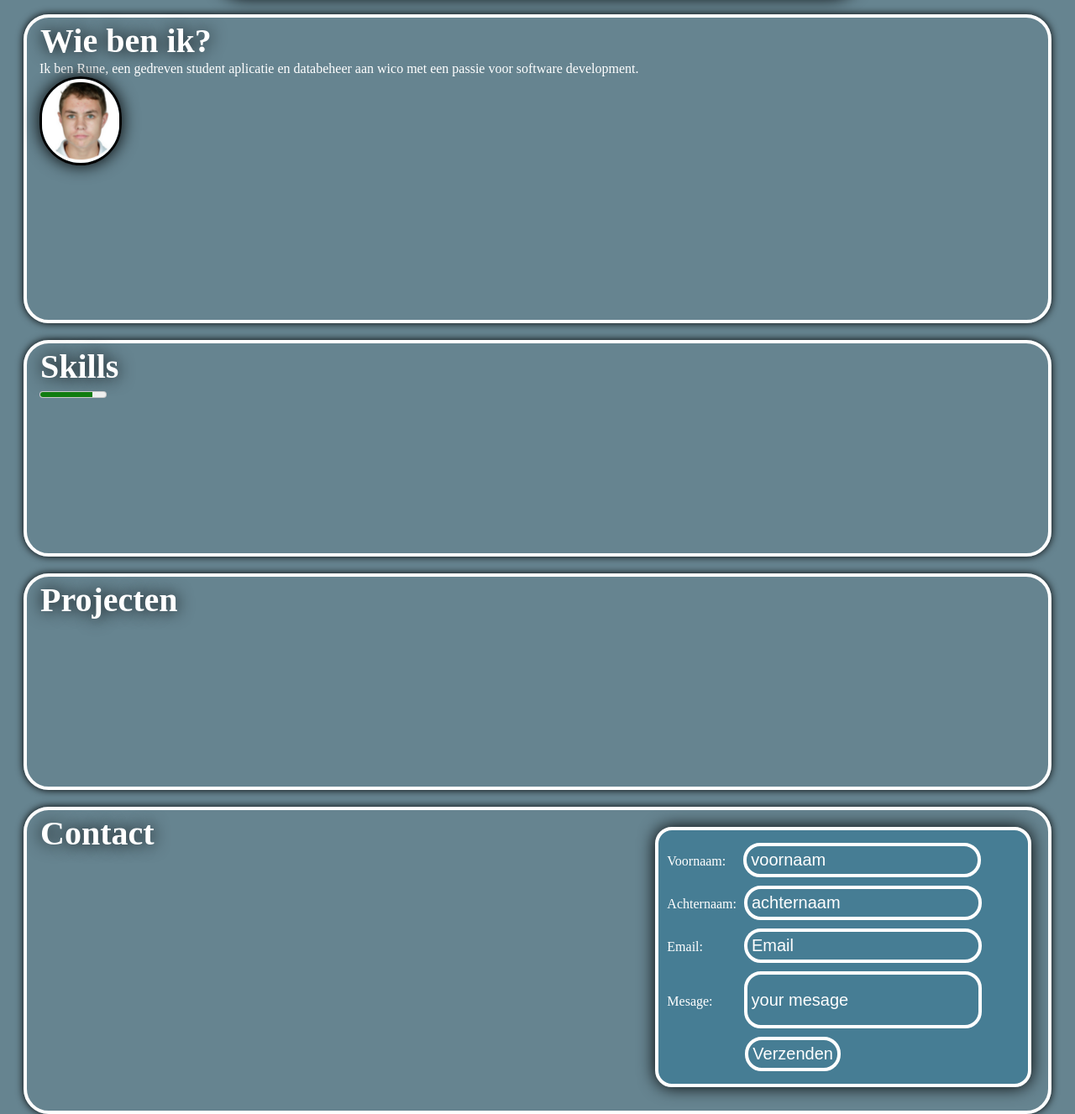
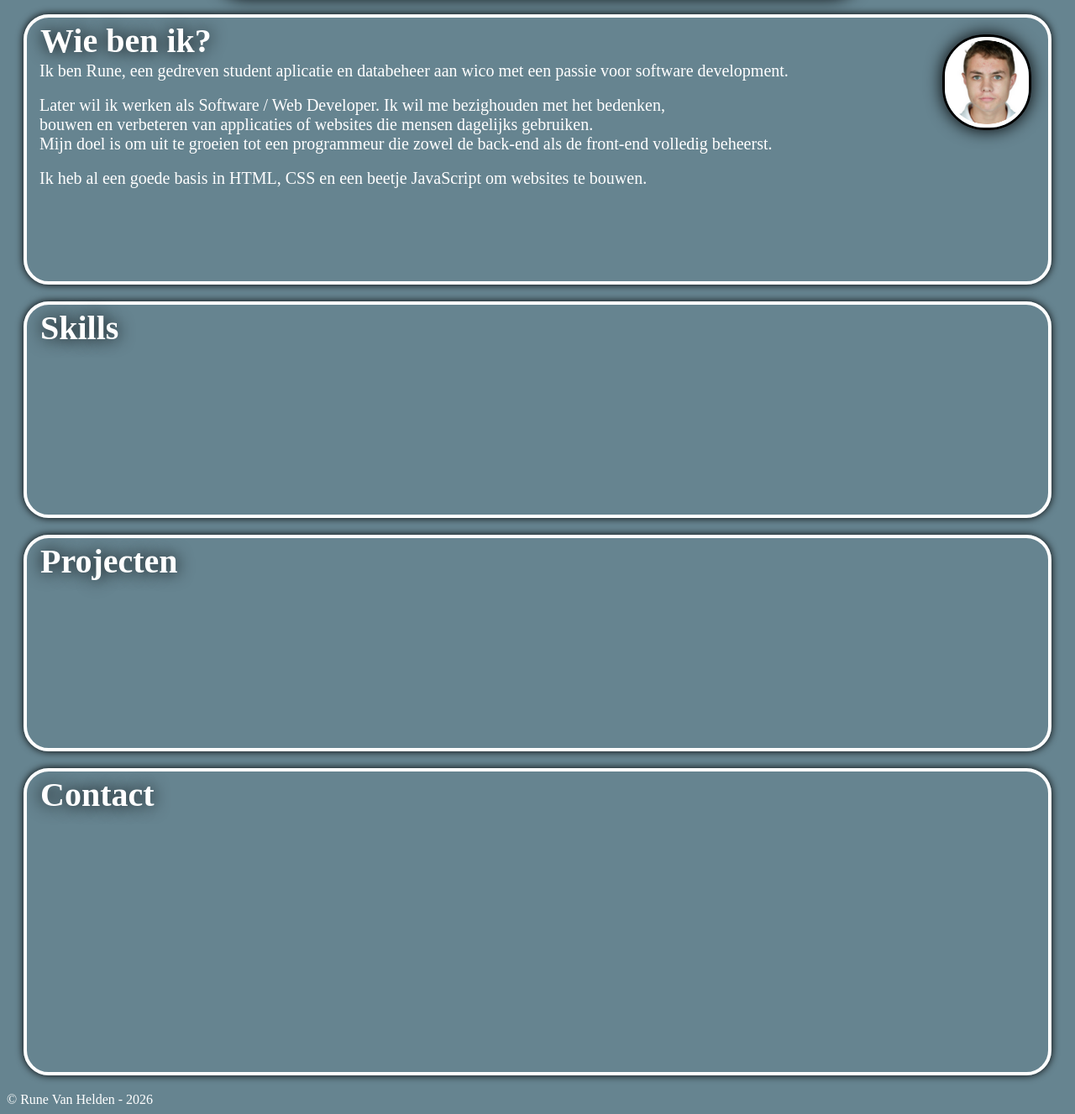
Before and after one commit to runevanhelden-commits/Portfolio, a plain HTML site: page index.html in a window 1280 px wide. Shown: the part 158-1485 px from the top of the page at 84% size. Drawn offline with Linux system fonts and the light colour scheme; a web font is replaced by a local one.

Commit message:
home section verbeterd en form weggedaan

```diff
--- a/css/style.css
+++ b/css/style.css
@@ -15,6 +15,7 @@ body {
   text-shadow: 10px 10px 10px rgba(4, 53, 74, 0.607);
   transition: 0.2 ease;
 }
+
 .tussentietels {
   font-family: honk;
   font-weight: bold;
@@ -41,6 +42,7 @@ body {
   top: 15px;
   right: 30px;
 }
+
 #navigatie {
   background-color: rgb(70, 125, 148);
   width: 750px;
@@ -52,10 +54,10 @@ body {
   padding: 3px;
   margin: 2px auto;
   box-shadow: 0px 0px 20px black;
-  display:flex;
+  display: flex;
   align-items: center;
   justify-content: center;
-  z-index:1;
+  z-index: 1;
 }
 
 .knop {
@@ -89,6 +91,7 @@ body {
 ::placeholder {
   color: white
 }
+
 ::-webkit-scrollbar {
   width: 15px;
 }
@@ -102,21 +105,27 @@ body {
   border-radius: 10px;
   border: 2px solid white;
 }
+
 #Home {
   border: 4px solid white;
   border-radius: 30px;
   box-shadow: 0px 0px 10px black;
-  padding-left: 15px;
-  padding-top: 3px;
+  padding:3px 170px 3px 15px;
   margin: 20px;
   position: relative;
+}
+#Home>div{
+  font-size:20px;
+}
 #profielfoto {
-    height: 100px;
-    width: auto;
+    width:100px;
+    height: auto;
     border: 3px solid black;
     border-radius: 50px;
     box-shadow: 0px 0px 20px black;
-  }
+    position:absolute;
+    top:20px;
+    right:20px;
   }
 
 #Skills {
@@ -149,40 +158,13 @@ body {
   position: relative;
 }
 
-#contact_forms{
-  background-color:rgb(70, 125, 148);
-  position:absolute;
-  right:20px;
-  top:20px;
-  border:4px solid white;
-  border-radius:20px;
-  padding:10px;
-  padding-right:50px;
-  box-shadow: 0px 0px 20px black;
-}
-.form{
-  font-size:20px;
-  background-color:rgba(4, 53, 74, 0);
-  border:4px solid white;
-  border-radius:20px;
-  margin:5px;
-  padding:5px;
-  color:white;
-}
-#mesage{
-  height:50px;
-}
-:hover#knopforms{
-  background-color: rgba(4, 53, 74, 0.607);
-}
-
 #tekstballon {
   position: absolute;
-  top:20px;
-  right:170px;
+  top: 20px;
+  right: 170px;
   background: rgba(4, 53, 74, 0.607);
   padding: 15px;
-  border:2px solid white;
+  border: 2px solid white;
   border-radius: 10px;
   width: 150px;
 }
--- a/index.html
+++ b/index.html
@@ -32,13 +32,16 @@
         <section id="Home">
             <h2 class="tussentietels">Wie ben ik?</h2>
             <div>Ik ben Rune, een gedreven student aplicatie en databeheer aan wico met een passie voor software
-                development.</div>
+                development.</div><br>
+            <div>Later wil ik werken als Software / Web Developer. Ik wil me bezighouden met het bedenken,<br>
+                 bouwen en verbeteren van applicaties of websites die mensen dagelijks gebruiken. <br>
+                 Mijn doel is om uit te groeien tot een programmeur die zowel de back-end als de front-end volledig beheerst.</div><br>
+            <div>Ik heb al een goede basis in HTML, CSS en een beetje JavaScript om websites te bouwen.</div>
             <img id="profielfoto" src="profielfoto.png">
-            <br><br><br><br><br><br><br><br><br><br><br>
+            <br><br><br><br><br><br>
         </section>
         <section id="Skills">
             <h2 class="tussentietels">Skills</h2>
-            <meter value="80" max="100">80%</meter>
             <br><br><br><br><br><br><br><br><br><br><br>
         </section>
         <section id="Projecten">
@@ -47,22 +50,9 @@
         </section>
         <section id="Contact">
             <h2 class="tussentietels">Contact</h2>
-            <section id="contact_forms">
-                <label for="voornaam">Voornaam:</label>&nbsp;&nbsp;&nbsp;
-                <input class="form" type="text" id="voornaam" name="voornaam" placeholder="voornaam"><br>
-                <label for="achternaam">Achternaam:</label>
-                <input class="form" type="text" id="Achternaam" name="Achternaam" placeholder="achternaam"><br>
-                <label for="email">Email:</label>&nbsp;&nbsp;&nbsp;&nbsp;&nbsp;&nbsp;&nbsp;&nbsp;&nbsp;&nbsp;
-                <input class="form" type="text" id="Email" name="Email" placeholder="Email"><br>
-                <label for="Mesage">Mesage:</label>&nbsp;&nbsp;&nbsp;&nbsp;&nbsp;&nbsp;&nbsp;
-                <input class="form" type="text" id="mesage" name="mesage" placeholder="your mesage"><br>
-                &nbsp;&nbsp;&nbsp;&nbsp;&nbsp;&nbsp;&nbsp;&nbsp;&nbsp;&nbsp;&nbsp;&nbsp;&nbsp;&nbsp;&nbsp;&nbsp;&nbsp;&nbsp;&nbsp;&nbsp;&nbsp;&nbsp;<button
-                    class="form" id="knopforms">Verzenden</button>
-            </section>
             <br><br><br><br><br><br><br><br><br><br><br><br><br><br><br><br><br>
         </section>
         <footer id="footer">&copy; Rune Van Helden - 2026</footer>
     </main>
 </body>
-
 </html>
```
Lines whose indentation alone changed are shown as unchanged.
